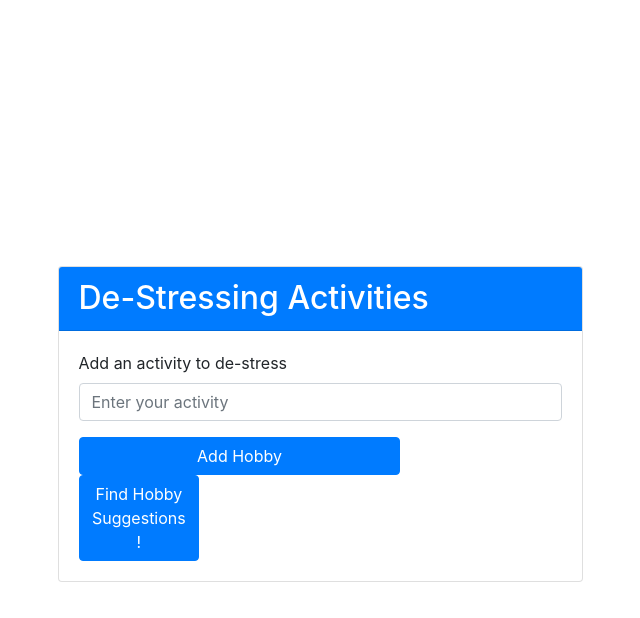
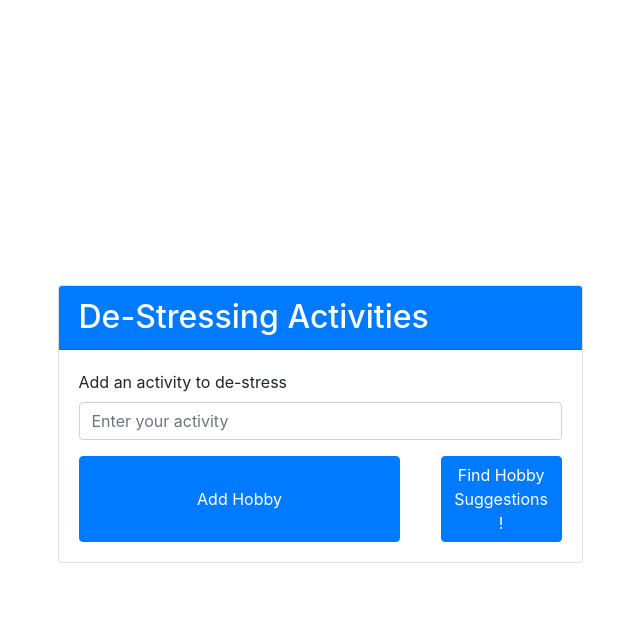
Before and after one commit to hwiseongahn/genaihackathon, a React (Vite) app in the folder mentalhealth-ai/: page / in a window 1280 px wide. Both pictures are taken after typing "Sample", "2020-01-15" into the empty fields and a click on the button "Submit". Shown: the top 618 px of the page, without its empty margins (305-945 px from the left). Built offline with nearby package versions, Linux system fonts and the light colour scheme.

Commit message:
aligned button

```diff
--- a/mentalhealth-ai/src/components/HobbiesSurvey.jsx
+++ b/mentalhealth-ai/src/components/HobbiesSurvey.jsx
@@ -98,14 +98,15 @@ function HobbiesSurvey({
                                     <button type="submit" className="btn btn-primary col-md-8">
                                         Add Hobby
                                     </button>
+                                    <button
+                                    onClick={() => SuggestHobby(hobbies, setRawResponse)}
+                                    className="btn btn-primary col-md-3"
+                                    >
+                                        Find Hobby Suggestions!
+                                    </button>
                                 </div>
                             </form>
-                            <button
-                                onClick={() => SuggestHobby(hobbies, setRawResponse)}
-                                className="btn btn-primary col-md-3"
-                            >
-                                Find Hobby Suggestions!
-                            </button>
+
 
                             {rawResponse && (
                                 <div className="mt-4">
```
